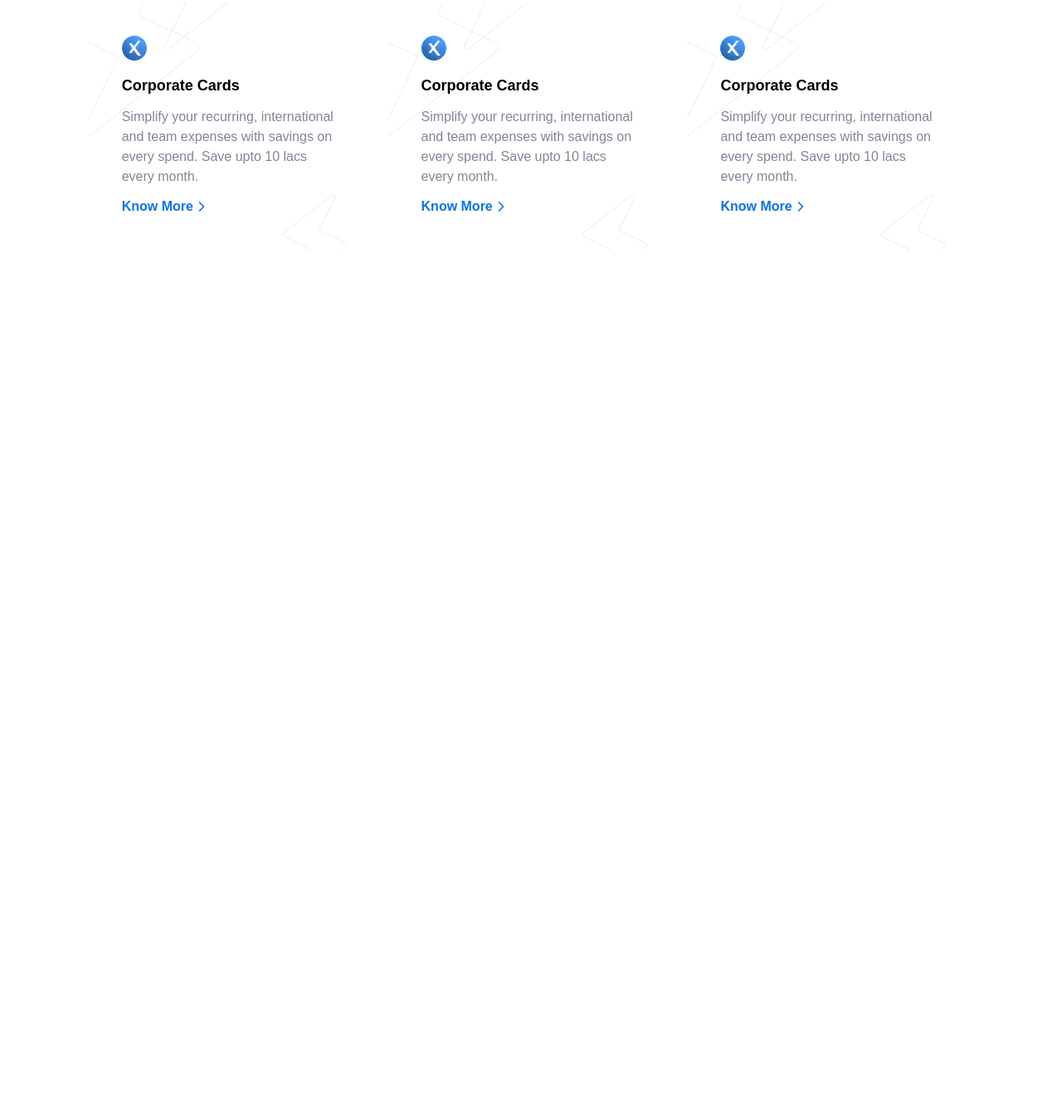
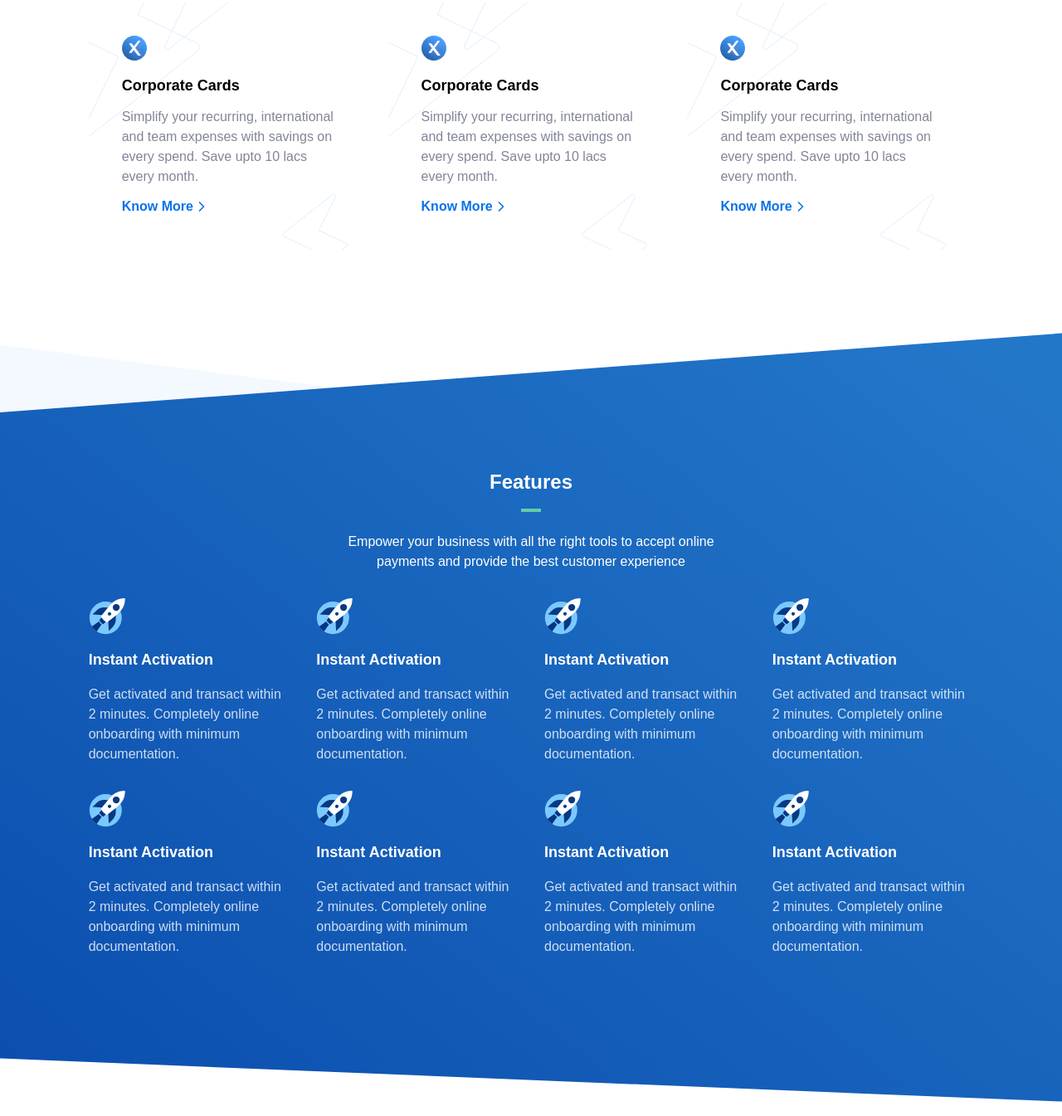
Before and after one commit to Akjain24/Razorpay-clone, a website built with Vite: page index.html in a window 1280 px wide. Shown: the part 4330-5675 px from the top of the page at 83% size. Before the commit the page ends 4631 px from the top, so only its background shows below. Built offline with nearby package versions, Linux system fonts and the light colour scheme.

Commit message:
Section 3 complete

```diff
--- a/index.html
+++ b/index.html
@@ -6,6 +6,13 @@
     <link rel="stylesheet" href="style.css">
     <script src="https://unpkg.com/feather-icons"></script>
     <title>Razorpay</title>
+    <style>
+        .coreFeatureSection{
+            background-size: 100% 100%;
+            padding-top: 12rem;
+            padding-bottom: 12rem;
+        }
+    </style>
 </head>
 <body>
     <div class="relative overflow-hidden">
@@ -933,6 +940,94 @@
             </div>
         </section>
 
+        <!--Core Features-->
+        <section class="w-full bg-[url(/images/core-features-sectionBg.svg)] bg-no-repeat
+        bg-cover mt-14 relative bg-center coreFeatureSection">
+            <div class="w-10/12 max-w-[1080px] mx-auto relative pt-4">
+                <h2 class="font-mullish font-bold text-2xl text-center text-white">Features</h2>
+                <div class="w-6 h-1 bg-greenLight mx-auto mt-4 mb-6"></div>
+                <p class="font-mullish text-center max-w-[450px] text-white mx-auto">
+                    Empower your business with all the right tools to accept
+                    online payments and provide the best customer experience
+                </p>
+                <!--Grid-->
+                <div class="grid grid-cols-4 gap-[2rem] mt-8">
+                    <!--Card 1-->
+                    <div>
+                        <img src="./images/instant-activation-icon.svg" alt="" loading="lazy">
+                        <h3 class="font-mullish text-white text-lg font-bold my-4">Instant Activation</h3>
+                        <p class="font-mullish text-white opacity-80">
+                            Get activated and transact within 2 minutes.
+                            Completely online onboarding with minimum documentation.
+                        </p>
+                    </div>
+                    <!--Card 2-->
+                    <div>
+                        <img src="./images/instant-activation-icon.svg" alt="" loading="lazy">
+                        <h3 class="font-mullish text-white text-lg font-bold my-4">Instant Activation</h3>
+                        <p class="font-mullish text-white opacity-80">
+                            Get activated and transact within 2 minutes.
+                            Completely online onboarding with minimum documentation.
+                        </p>
+                    </div>
+                    <!--Card 3-->
+                    <div>
+                        <img src="./images/instant-activation-icon.svg" alt="" loading="lazy">
+                        <h3 class="font-mullish text-white text-lg font-bold my-4">Instant Activation</h3>
+                        <p class="font-mullish text-white opacity-80">
+                            Get activated and transact within 2 minutes.
+                            Completely online onboarding with minimum documentation.
+                        </p>
+                    </div>
+                    <!--Card 4-->
+                    <div>
+                        <img src="./images/instant-activation-icon.svg" alt="" loading="lazy">
+                        <h3 class="font-mullish text-white text-lg font-bold my-4">Instant Activation</h3>
+                        <p class="font-mullish text-white opacity-80">
+                            Get activated and transact within 2 minutes.
+                            Completely online onboarding with minimum documentation.
+                        </p>
+                    </div>
+                    <!--Card 5-->
+                    <div>
+                        <img src="./images/instant-activation-icon.svg" alt="" loading="lazy">
+                        <h3 class="font-mullish text-white text-lg font-bold my-4">Instant Activation</h3>
+                        <p class="font-mullish text-white opacity-80">
+                            Get activated and transact within 2 minutes.
+                            Completely online onboarding with minimum documentation.
+                        </p>
+                    </div>
+                    <!--Card 6-->
+                    <div>
+                        <img src="./images/instant-activation-icon.svg" alt="" loading="lazy">
+                        <h3 class="font-mullish text-white text-lg font-bold my-4">Instant Activation</h3>
+                        <p class="font-mullish text-white opacity-80">
+                            Get activated and transact within 2 minutes.
+                            Completely online onboarding with minimum documentation.
+                        </p>
+                    </div>
+                    <!--Card 7-->
+                    <div>
+                        <img src="./images/instant-activation-icon.svg" alt="" loading="lazy">
+                        <h3 class="font-mullish text-white text-lg font-bold my-4">Instant Activation</h3>
+                        <p class="font-mullish text-white opacity-80">
+                            Get activated and transact within 2 minutes.
+                            Completely online onboarding with minimum documentation.
+                        </p>
+                    </div>
+                    <!--Card 8-->
+                    <div>
+                        <img src="./images/instant-activation-icon.svg" alt="" loading="lazy">
+                        <h3 class="font-mullish text-white text-lg font-bold my-4">Instant Activation</h3>
+                        <p class="font-mullish text-white opacity-80">
+                            Get activated and transact within 2 minutes.
+                            Completely online onboarding with minimum documentation.
+                        </p>
+                    </div>
+                </div>
+            </div>
+        </section>
+
         <script>
             feather.replace()
         </script>
```
